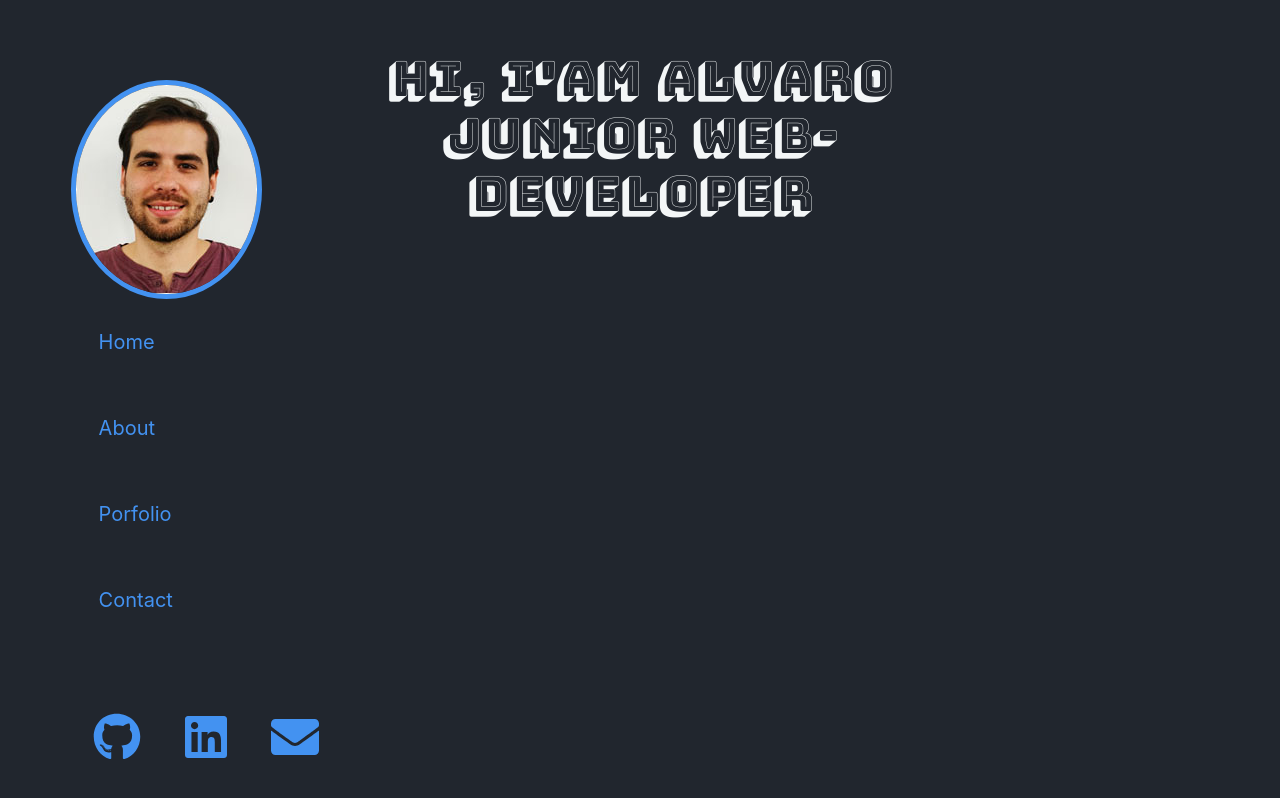
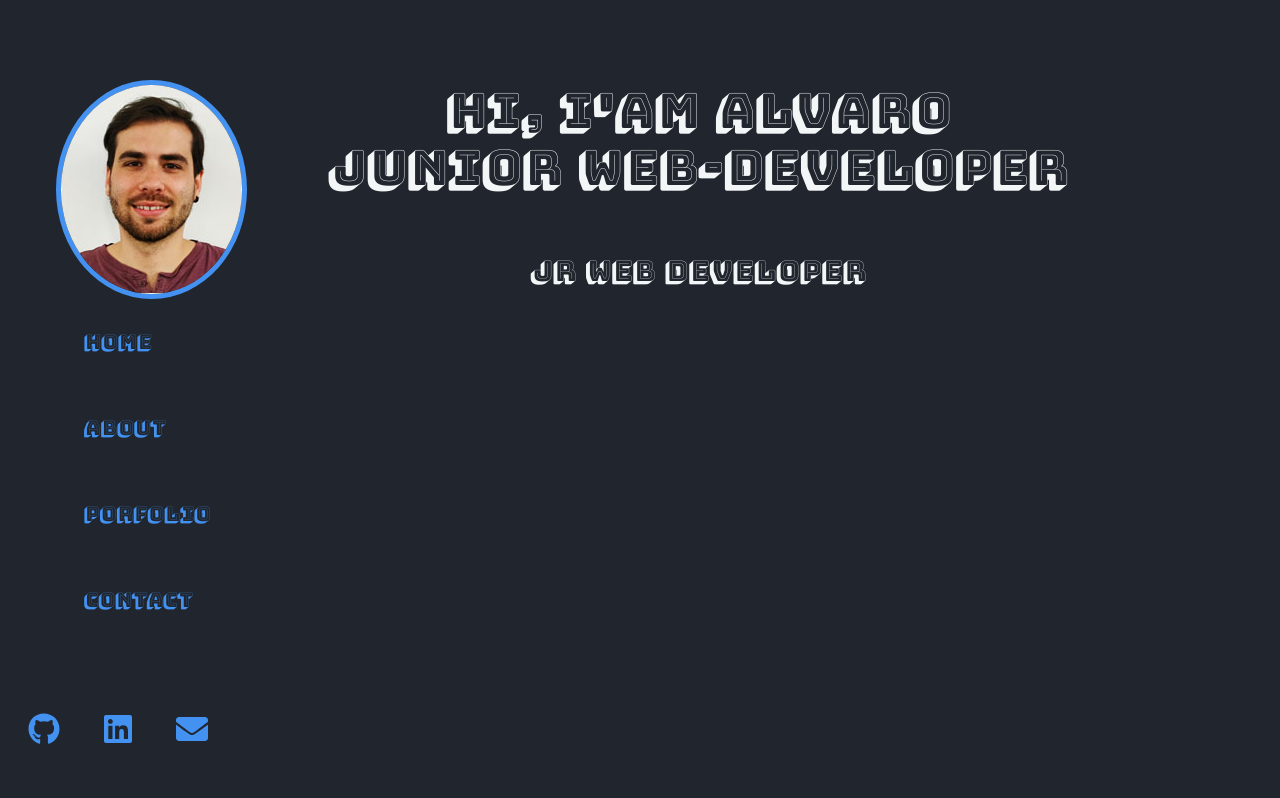
Before and after one commit to Anieto86/alvaro-web-portfolio, a React (Create React App) app: page / in a window 1280 px wide. Shown: the top 798 px of the page. Built offline with nearby package versions, Linux system fonts and the light colour scheme; a web font is replaced by a local one.

Commit message:
fix style home and contacts

```diff
--- a/public/index.html
+++ b/public/index.html
@@ -4,7 +4,7 @@
 <head>
   <meta charset="utf-8" />
   <link rel="icon" href="%PUBLIC_URL%/favicon.ico"/>
-  <meta name="viewport" content="width=device-width, initial-scale=1" />
+  <meta name="viewport" content="width=device-width, initial-scale=1.0" />
   <meta name="theme-color" content="#000000" />
   <meta name="description" content="Web site created using create-react-app" />
   <link rel="apple-touch-icon" href="%PUBLIC_URL%/logo192.png" />
--- a/src/components/About.js
+++ b/src/components/About.js
@@ -17,13 +17,16 @@ import { faDatabase } from "@fortawesome/free-solid-svg-icons";
 //styles
 const HomeTextStyle = styled.p`
   color: white;
+  width: 75%;
   font-size: 150%;
-  width:100%;
+  margin-top:2%;
+  margin-left: 15%;
 `;
 const HomeIconStyle = styled.div`
+  width: 75%;
+  margin-left: 15%;
   display: flex;
   justify-content: space-between;
-  color: #dedee6;
 `;
 
 const HomeStyled = styled.div`
@@ -37,21 +40,20 @@ const HomeStyled = styled.div`
 export default function About() {
   return (
     <HomeStyled className='container'>
-      <div className='row-lg-8'>
-        <div className=' col-md-12 col-sm-6'>
+      <br />
       <br />
       <HomeTextStyle className='text-justify font-italic'>
         I'm a Full-Stack Web-Developer with a strong profile on modern web
-            development MERN ( MongoDB, Express, REACT.js, Node.Js ) Stack Front
-            To Back. I have a background in Academia, where I learn to be
-            creative, to investigate and develop projects, bring solutions, and
-            many others. My previous career as a scientist brought me close to
-            my true passion: develop web applications. I enjoy the process of
-            building web-pages because I'm a naturally curious person with
-            enthusiasm to understand technical challenges. Being a web-developer
-            allows me to use my aptitudes like finding solutions, learning and
-            creating. I seek a role as a web developer at a company where I can
-            learn, grow, and continue to master the craft.
+        development MERN (MongoDB, Express, REACT.js, Node.Js) Stack Front To
+        Back. I have a background in Academia, where I learn to be creative, to
+        investigate and develop projects, bring solutions, and many others. My
+        previous career as a scientist brought me close to my true passion:
+        develop web applications. I enjoy the process of building web-pages
+        because I'm a naturally curious person with enthusiasm to understand
+        technical challenges. Being a web-developer allows me to use my
+        aptitudes like finding solutions, learning and creating. I seek a role
+        as a web developer at a company where I can learn, grow, and continue to
+        master the craft.
       </HomeTextStyle>
 
       <HomeIconStyle>
@@ -80,8 +82,6 @@ export default function About() {
           style={{ fontSize: "2em", color: "white" }}
         />
       </HomeIconStyle>
-        </div>
-      </div>
     </HomeStyled>
   );
 }
--- a/src/components/Contact.js
+++ b/src/components/Contact.js
@@ -12,10 +12,11 @@ const ContactStyle = styled.form`
   display: flex;
   justify-content: center;
   font-family: "Signika", sans-serif;
-  margin-bottom: 50%;
+  margin-top: 5%;
   width: 75%;
   text-align: center;
   color: #f3f6f7;
+  font-family: "Bungee Shade", cursive;
 `;
 
 const SubmitStyled = styled.button`
@@ -54,8 +55,10 @@ export default function Contact() {
   };
 
   return (
+
     <ContactStyle className='row contact' onSubmit={handleSubmit}>
-      <div className=' container col-md-6 col-sm-12 ' >
+     <h1 style={{marginBottom:"5%"}}>Contact</h1>
+      <div className=' container col-md-6 col-sm-12 '>
         <div className='form-group'>
           <label>Name</label>
           <input
--- a/src/components/Header.js
+++ b/src/components/Header.js
@@ -13,14 +13,16 @@ import alvaro from "./img/alvaro.jpg";
 //Styled
 
 const HeadStyle = styled.div`
+  text-align: center;
   height: auto;
-  width: 20%;
+  width: 15%;
   float: left;
   padding: 30px;
   border-end-end-radius: 50px;
   border-radius: 50px;
   height: 800px;
   margin-bottom: 30px;
+  font-family: "Bungee Shade", cursive;
 `;
 
 const ImgAlvaro = styled.img`
@@ -40,7 +42,7 @@ const ButtonLinks = styled.button`
   font-size: 20px;
   padding: 8px;
   margin: 20px;
-  margin-right:2rem;
+  margin-right: 2rem;
   border-radius: 50px;
   color: #4392f1;
   background: none;
@@ -48,15 +50,12 @@ const ButtonLinks = styled.button`
   &:hover {
     color: #0fffc7;
     background: #4392f1;
-
   }
-  /* display: flex;
- flex-direction:column; */
 `;
 
 const HeaderIconsStyle = styled.div`
   display: flex;
-  justify-content: space-between;
+  justify-content: center;
   margin-top: 3rem;
   color: #4392f1;
   &:hover {
@@ -66,16 +65,11 @@ const HeaderIconsStyle = styled.div`
 
 export default function Header() {
   return (
-
-
     <HeadStyle className='container'>
-       <div className="row-lg-12 row-md-12 row-sm-12">
-      <div className=" col-lg-12 col-md-12 col-sm-12 " >
-      <ImgAlvaro src={alvaro} alt='Responsive image'/ >
+      <ImgAlvaro src={alvaro} alt='Responsive image' />
       <Link type='button' to='/'>
         <ButtonLinks> Home</ButtonLinks>
       </Link>
-
       <Link type='button' to='/about'>
         <ButtonLinks>About</ButtonLinks>
       </Link>
@@ -88,33 +82,27 @@ export default function Header() {
         <ButtonLinks>Contact</ButtonLinks>
       </Link>
 
-
       <HeaderIconsStyle>
         <a href={"https://github.com/Anieto86"}>
           <FontAwesomeIcon
             icon={faGithub}
-            style={{ fontSize: "3em", color: "#4392f1", margin: "22px" }}
+            style={{ fontSize: "2em", color: "#4392f1", margin: "22px" }}
           />
         </a>
         <a href={"https://www.linkedin.com/in/alvaro-fernando-nieto-guil/"}>
           <FontAwesomeIcon
             icon={faLinkedin}
-            style={{ fontSize: "3em", color: "#4392f1", margin: "22px" }}
+            style={{ fontSize: "2em", color: "#4392f1", margin: "22px" }}
           />
         </a>
         <a href={"mailto: alvaro16nieto@gmail.com"}>
           <FontAwesomeIcon
             icon={faEnvelope}
-            style={{ fontSize: "3em", color: "#4392f1", margin: "22px" }}
+            style={{ fontSize: "2em", color: "#4392f1", margin: "22px" }}
           />
         </a>
       </HeaderIconsStyle>
 
-      </div>
-    </div>
     </HeadStyle>
-
-
-
   );
 }
--- a/src/components/Home.js
+++ b/src/components/Home.js
@@ -3,26 +3,31 @@ import React from "react";
 import styled from "styled-components";
 
 const HomeTitleStyled = styled.h2`
+  margin-top: 2rem;
   font-size: 3rem;
   color: #f3f6f7;
   font-family: "Bungee Shade", cursive;
-  max-width: 50%;
-  margin: auto;
   text-align: center;
+  border-radius: 50px;
   &:hover {
     color: #0fffc7;
+    font-size: 3.2rem;
+    background-color: #4392f1;
   }
 `;
 
 export default function Home() {
   return (
-   <div className="container">
-      <div className='row-md-12 row-sm-12 row-lg-12'>
-        <HomeTitleStyled className='text-center col-lg-6 col-sm-12 col-md-6'>
-          Hi, I'am Alvaro Junior Web-Developer
-        </HomeTitleStyled>
-        </div>
+    <HomeTitleStyled className='container '>
+      <div className=' row-md-12 row-sm-12'>
+        <div className='container col-lg-12 col-md-12 col-sm-12'>
+      Hi, I'am Alvaro <br />
+      Junior Web-Developer
+      <br />
+      <br />
+      <h3>Jr web developer</h3>
       </div>
-
+      </div>
+    </HomeTitleStyled>
   );
 }
--- a/src/components/Porfolio.js
+++ b/src/components/Porfolio.js
@@ -68,7 +68,7 @@ export default function Porfolio(props) {
 
     <PorfolioStyled className=' container  '>
       <div className=' row-md-12 row-sm-12'>
-        <div lassName='container col-lg-12 col-md-12 col-sm-12'>
+        <div className='container col-lg-12 col-md-12 col-sm-12'>
         <CardStyled >
           <img src={props.photo} className='card-img-top' alt='/' />
           <div className='card-body'>
--- a/src/index.css
+++ b/src/index.css
@@ -7,7 +7,9 @@
   box-sizing: border-box;
 }
 
-
+* {
+  box-sizing: border-box;
+}
 
 
 body {
```
Also changed, not shown: src/components/horizontalHeader.js (deleted, +0 -104 lines). Lines whose indentation alone changed are shown as unchanged.
